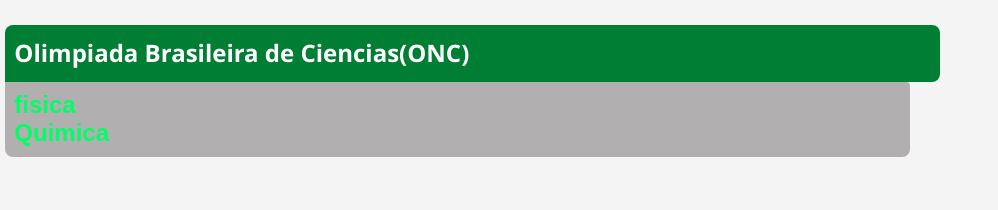
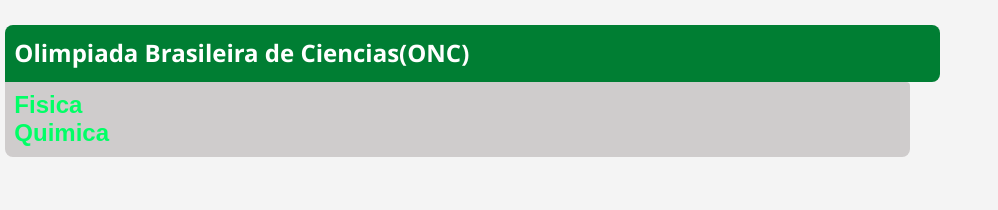
Before and after one commit to marcola501/primeir-o, a plain HTML site: page conteudos/projetos.html in a window 1280 px wide. Shown: the whole page, without its empty margins (0-998 px from the left). Drawn offline with Linux system fonts and the light colour scheme.

Commit message:
Add files via upload

```diff
--- a/conteudos/estilos/olimpiadas.css
+++ b/conteudos/estilos/olimpiadas.css
@@ -19,7 +19,7 @@ div#topico{
     display: flex;
     text-align: left;
     flex-direction: column;
-    background-color: #b1afaf;
+    background-color: #cfcccc;
     padding: 1%;
     border-style: none;
     border-radius: 0px 4px 8px 8px;
@@ -42,10 +42,10 @@ button{
     font-weight: 700;
     font-size: 150%;
     color: #00ff66;
-    background-color: #b1afaf;
+    background-color: #cfcccc;
     border: none;
     text-decoration: none;
-    transition: font-size 1.6s;
+    transition: font-size 0.7s;
 }
 button:hover{
     cursor: pointer;
@@ -61,7 +61,7 @@ nav ul li a{
     color: white;
     cursor: pointer;
     text-decoration: none;
-    transition: all 1.25s;
+    transition: all 0.6s;
 }
 nav ul li a:hover{
     font-size: 180%;
--- a/conteudos/projetos.html
+++ b/conteudos/projetos.html
@@ -12,11 +12,11 @@
         <h2>Olimpiada Brasileira de Ciencias(ONC)</h2>
     </section>
     <div id="topico">
-        <button onclick="numeração(1)">fisica</button>
+        <button onclick="numeração(1)">Fisica</button>
         <div id="conteudo1">
             <nav>
                 <ul>
-                    <li><a href="#">Mecânica</a></li>
+                    <li><a href="pdf's/Mecânica.pdf" download="Mecânica">Mecânica</a></li>
                     <li><a href="#">Óptica</a></li>
                     <li><a href="#">Ondulatória</a></li>
                     <li><a href="#">Eletricidade</a></li>
```
Also changed, not shown: 1 other file.
